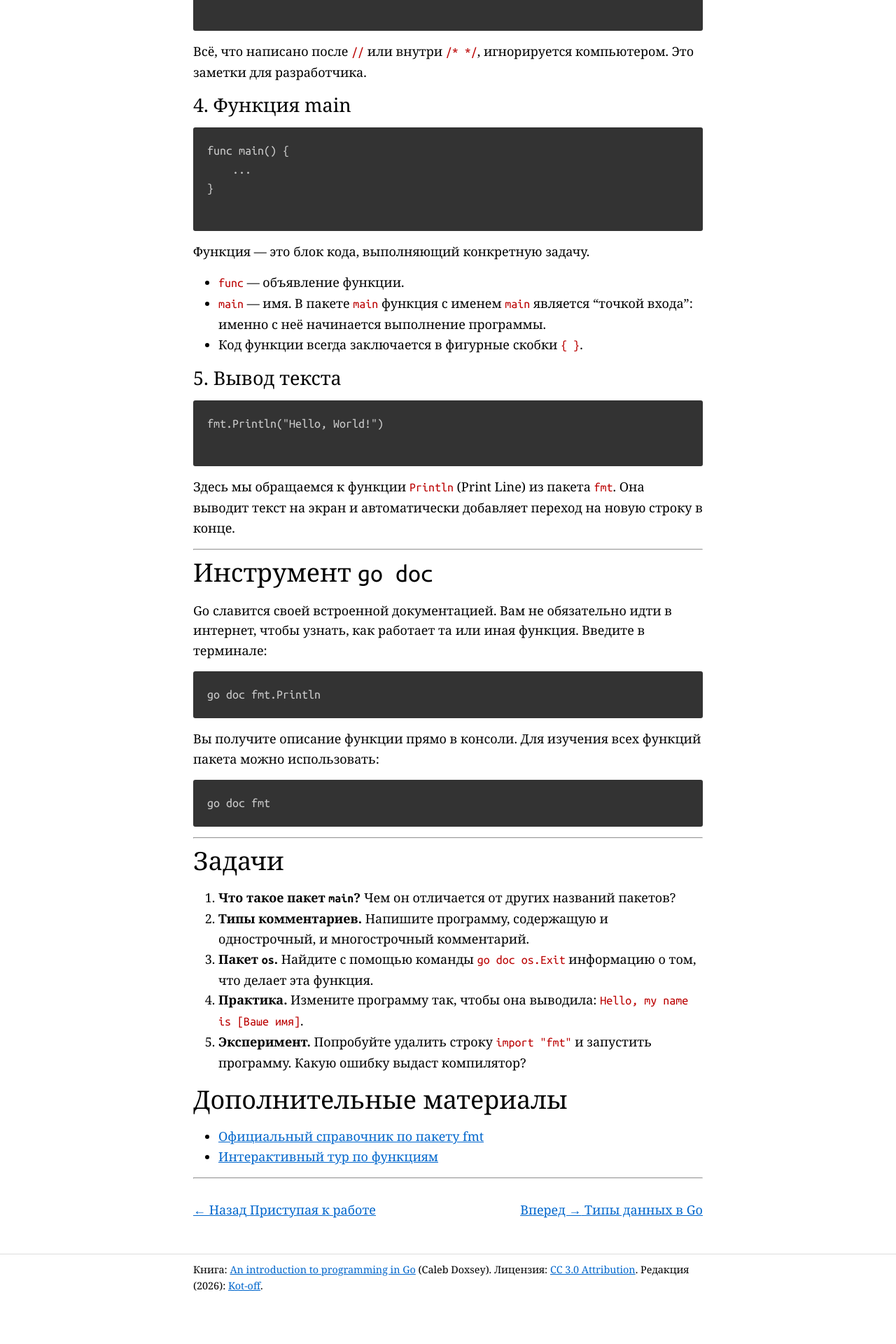
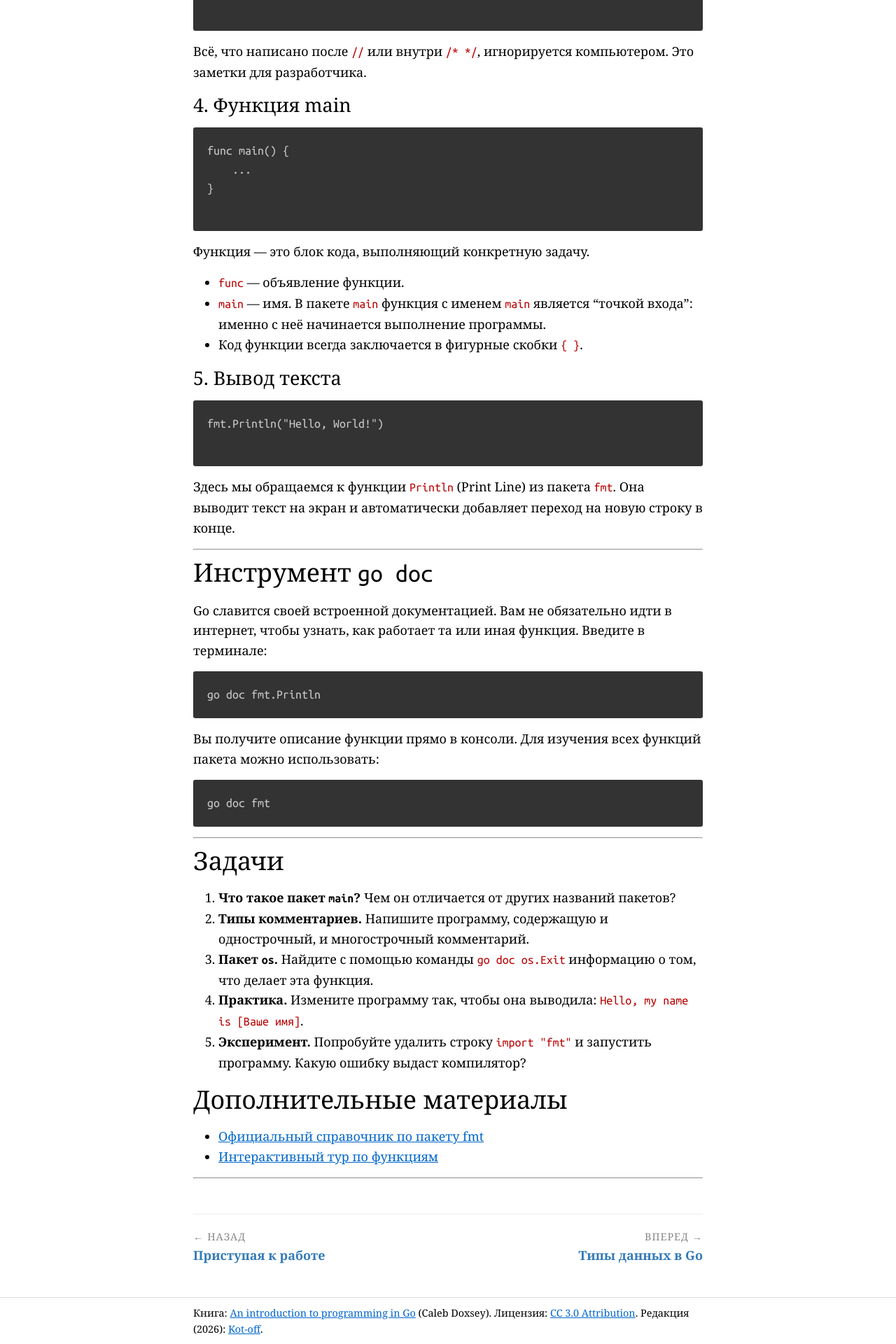
Before and after one commit to Kot-off/golang-fundamentals-2026.io, a Jekyll site: the page built from _book/chapter-02-your-first-program.md, in a window 1280 px wide. Shown: the part 2414-4334 px from the top of the page at 70% size. Built offline with Jekyll 4.4.1, drawn with Linux system fonts in a browser that asks for light colours; nearby versions of some CDN libraries; a style sheet for code colours, icons or effects is not loaded; before the commit the page ends 4272 px from its top, so only the background shows below that.

Commit message:
Make navigation look like real buttons

```diff
--- a/_includes/prevnext.html
+++ b/_includes/prevnext.html
@@ -4,7 +4,8 @@
       <span class="prevnext_label">← Назад</span>
       <span class="prevnext_title">{{ page.previous.title }}</span>
     </a>
-  {% endif %}
+  {% else %}
+    <div></div> {% endif %}
 
   {% if page.next %}
     <a class="prevnext_item -next" href="{{ site.baseurl }}{{ page.next.url }}">
--- a/assets/stylesheets/main.scss
+++ b/assets/stylesheets/main.scss
@@ -122,17 +122,47 @@
 }
 
 .prevnext {
-  overflow: hidden;
-  margin-top: 30px;
+  display: flex;
+  justify-content: space-between; // Расталкивает кнопки по краям (лево и право)
+  align-items: flex-start;
+  margin-top: 50px;
+  padding-top: 20px;
+  border-top: 1px solid #eee; // Добавим тонкую линию сверху для отделения от текста
 }
 
 .prevnext_item {
+  text-decoration: none;
+  display: flex;
+  flex-direction: column; // Текст "Назад" будет над названием главы
+  max-width: 45%; // Чтобы длинные названия не наезжали друг на друга
+
   &.-prev {
-    float: left;
+    text-align: left;
   }
+
   &.-next {
-    float: right;
+    text-align: right;
+    margin-left: auto; // Гарантирует прижатие к правому краю
   }
+
+  &:hover .prevnext_title {
+    color: #2E6DA4;
+    text-decoration: underline;
+  }
+}
+
+.prevnext_label {
+  font-size: 0.8em;
+  color: #888; // Делаем надпись "Назад/Вперед" неброской
+  text-transform: uppercase;
+  letter-spacing: 1px;
+  margin-bottom: 5px;
+}
+
+.prevnext_title {
+  font-weight: bold;
+  color: #337AB7; // Синий цвет как у кнопок
+  line-height: 1.2;
 }
 
 .github-ribbon {
```
